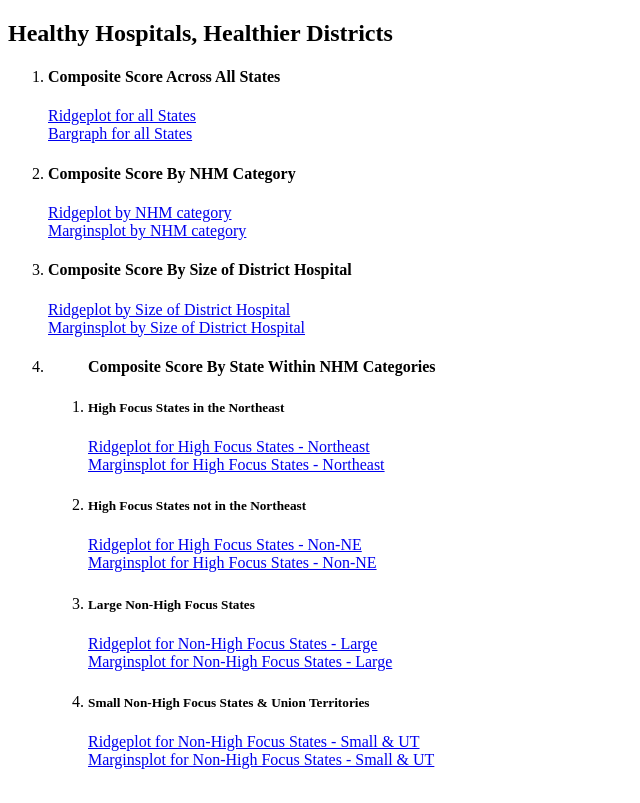
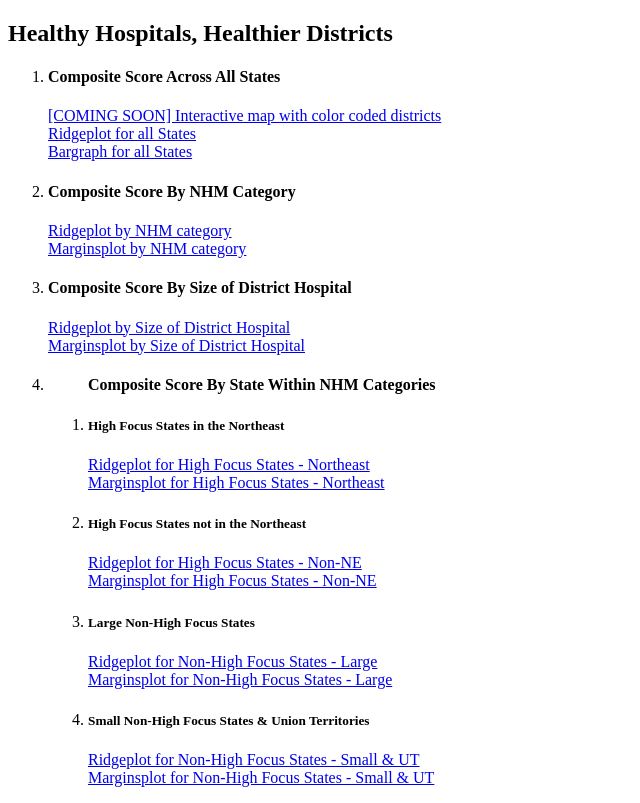
Before and after one commit to arnavagru/arnavagru.github.io, a plain HTML site: page index.html in a window 1280 px wide. Shown: the whole page, without its empty margins (0-640 px from the left). Drawn offline with nearby package versions, Linux system fonts and the light colour scheme; no server answers.

Commit message:
added dummy link for color coded map

```diff
--- a/index.html
+++ b/index.html
@@ -12,6 +12,8 @@
 <ol>
 <li>
 <h4> Composite Score Across All States </h4>
+<a href="javascript:void(0)"> [COMING SOON] Interactive map with color coded districts </a>
+<br>
 <a href="ridgeplot_national.html"> Ridgeplot for all States </a>
 <br>
 <a href="statewise_bargraph.html"> Bargraph for all States</a>
```
